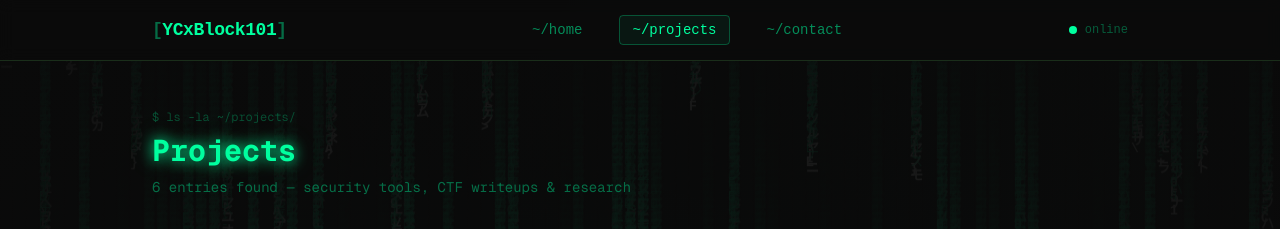
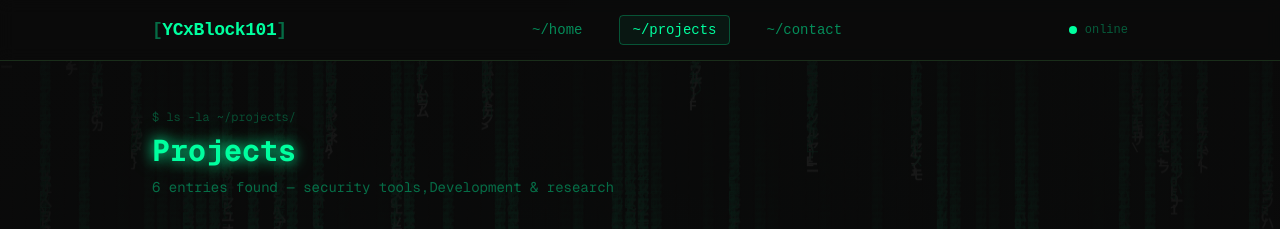
Before and after one commit to ycxbdev/yc-portofolio, a Next.js app: page /projects in a window 1280 px wide. Shown: the top 229 px of the page. Built offline with nearby package versions, Linux system fonts and the light colour scheme.

Commit message:
Update portfolio

```diff
--- a/app/projects/page.tsx
+++ b/app/projects/page.tsx
@@ -52,7 +52,7 @@ export default function ProjectsPage() {
             Projects
           </h1>
           <p className="text-[#00ff9f66] text-sm font-mono">
-            {projects.length} entries found &mdash; security tools, CTF writeups
+            {projects.length} entries found &mdash; security tools,Development
             &amp; research
           </p>
         </div>
```
